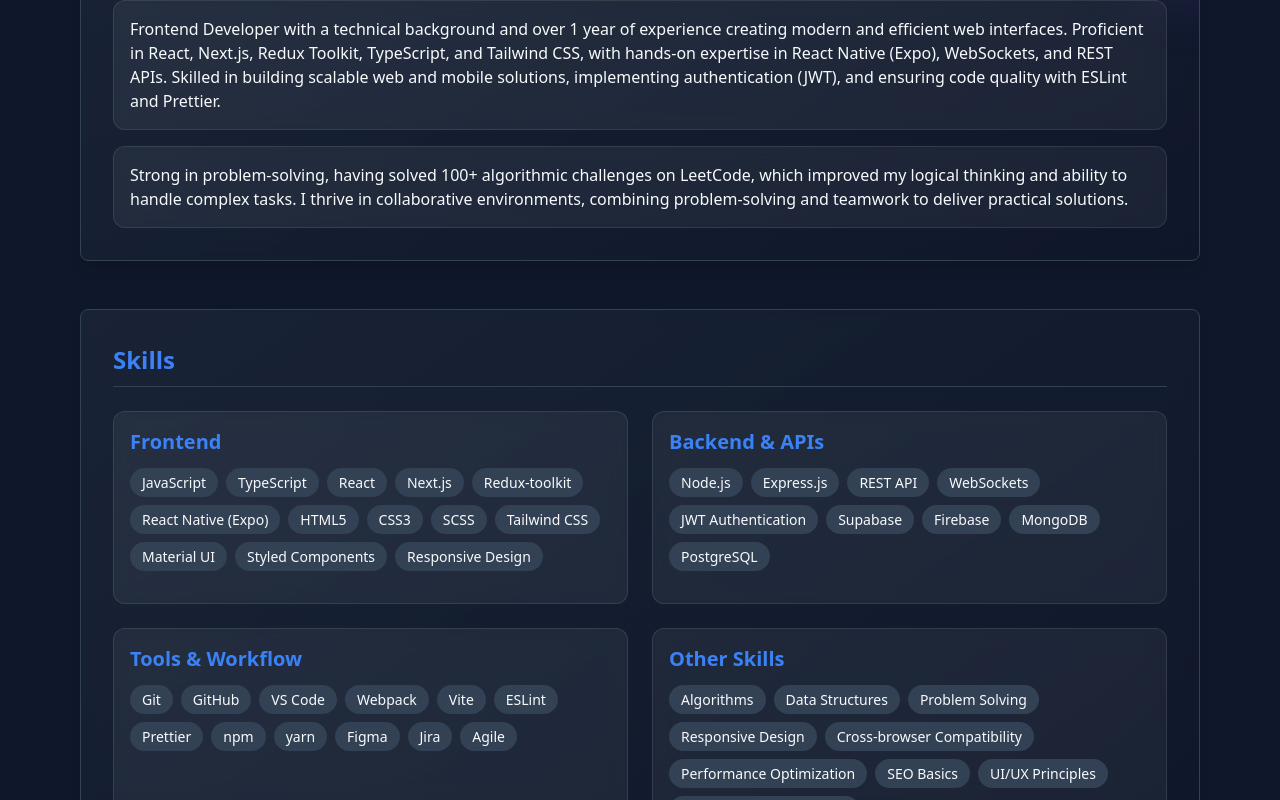
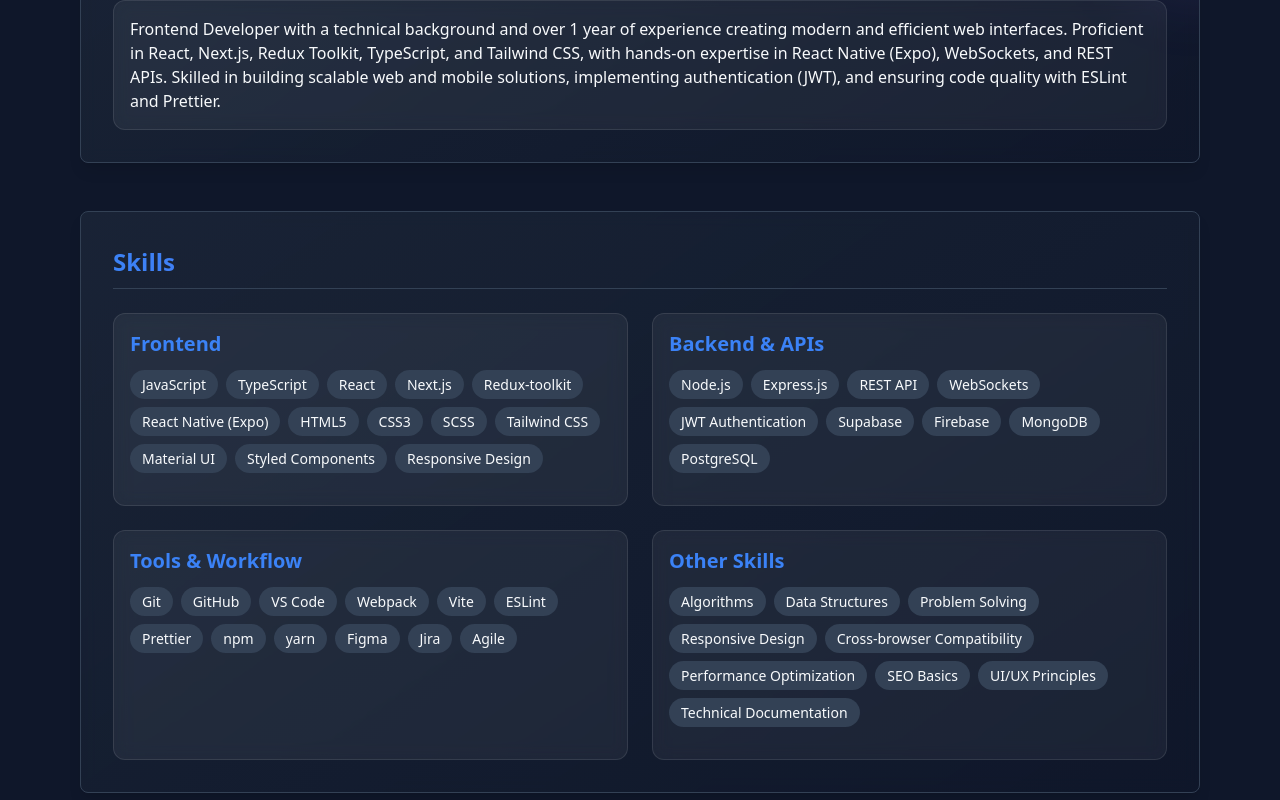
Before and after one commit to no1pain/next-cv-website, a Next.js app: page / in a window 1280 px wide. Shown: the part 986-1786 px from the top of the page. Built offline with nearby package versions, Linux system fonts and the light colour scheme.

Commit message:
Update ProfileSection.tsx

```diff
--- a/src/app/components/home/ProfileSection.tsx
+++ b/src/app/components/home/ProfileSection.tsx
@@ -19,12 +19,6 @@
           authentication (JWT), and ensuring code quality with ESLint and
           Prettier.
         </p>
-        <p className="backdrop-blur-sm rounded-xl bg-white/5 p-4 border border-white/10">
-          Strong in problem-solving, having solved 100+ algorithmic challenges
-          on LeetCode, which improved my logical thinking and ability to handle
-          complex tasks. I thrive in collaborative environments, combining
-          problem-solving and teamwork to deliver practical solutions.
-        </p>
       </div>
     </section>
   );
```
